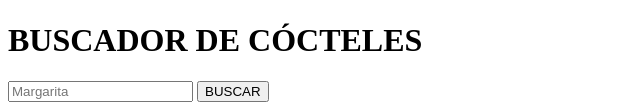
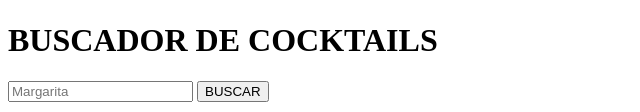
Before and after one commit to Adalab/modulo-2-evaluacion-final-luciadelafuente, a website built with Vite: page docs/index.html in a window 1280 px wide. Shown: the part 511-623 px from the top of the page, without its empty margins (0-640 px from the left). Built offline with nearby package versions, Linux system fonts and the light colour scheme; no server answers; a web font is replaced by a local one.

Commit message:
Deployed new version of the page to production

```diff
--- a/docs/index.html
+++ b/docs/index.html
@@ -17,7 +17,7 @@
   </head>
   <header class="header">
   <img class="header__image" src="./images/Logo AdaCocktails.png" alt="logo cocktail">
-  <h1 class="header__title">BUSCADOR DE CÓCTELES</h1>
+  <h1 class="header__title">BUSCADOR DE COCKTAILS</h1>
 </header>
 
   <body class="body">
```
